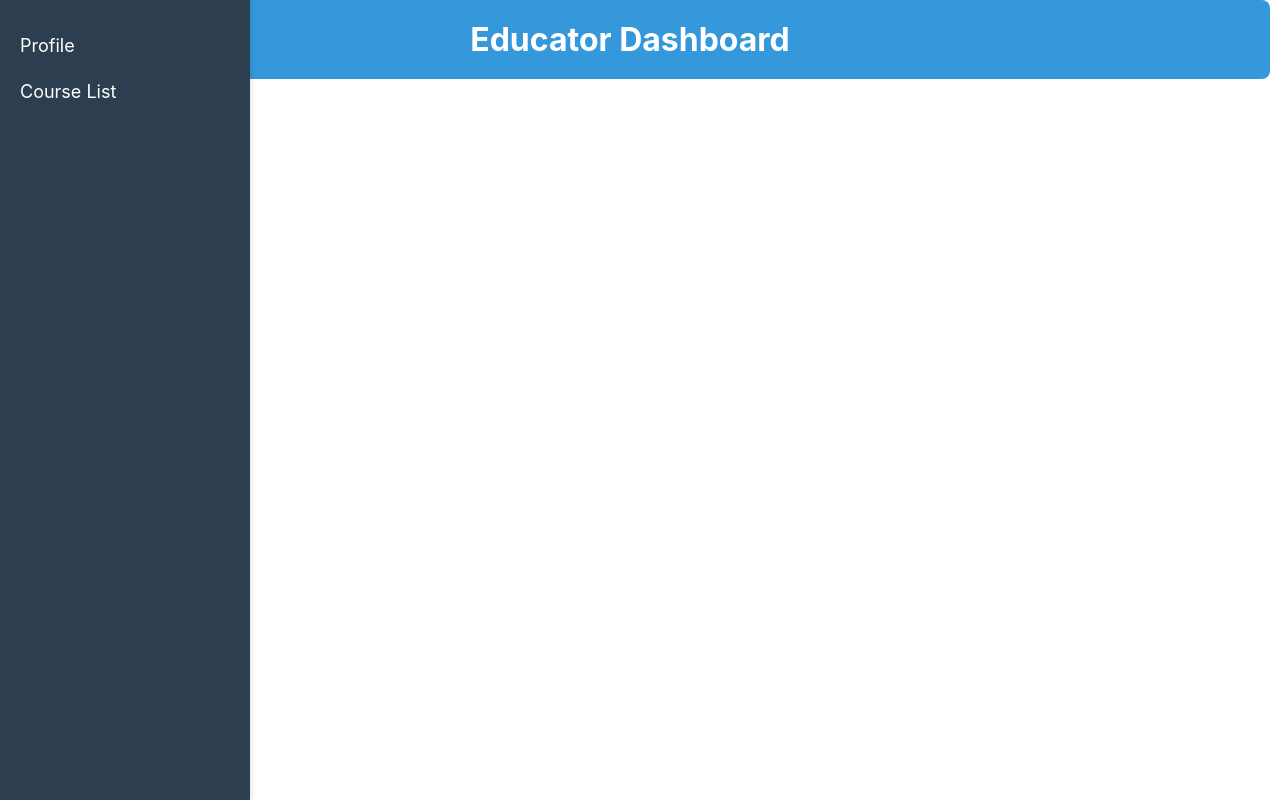
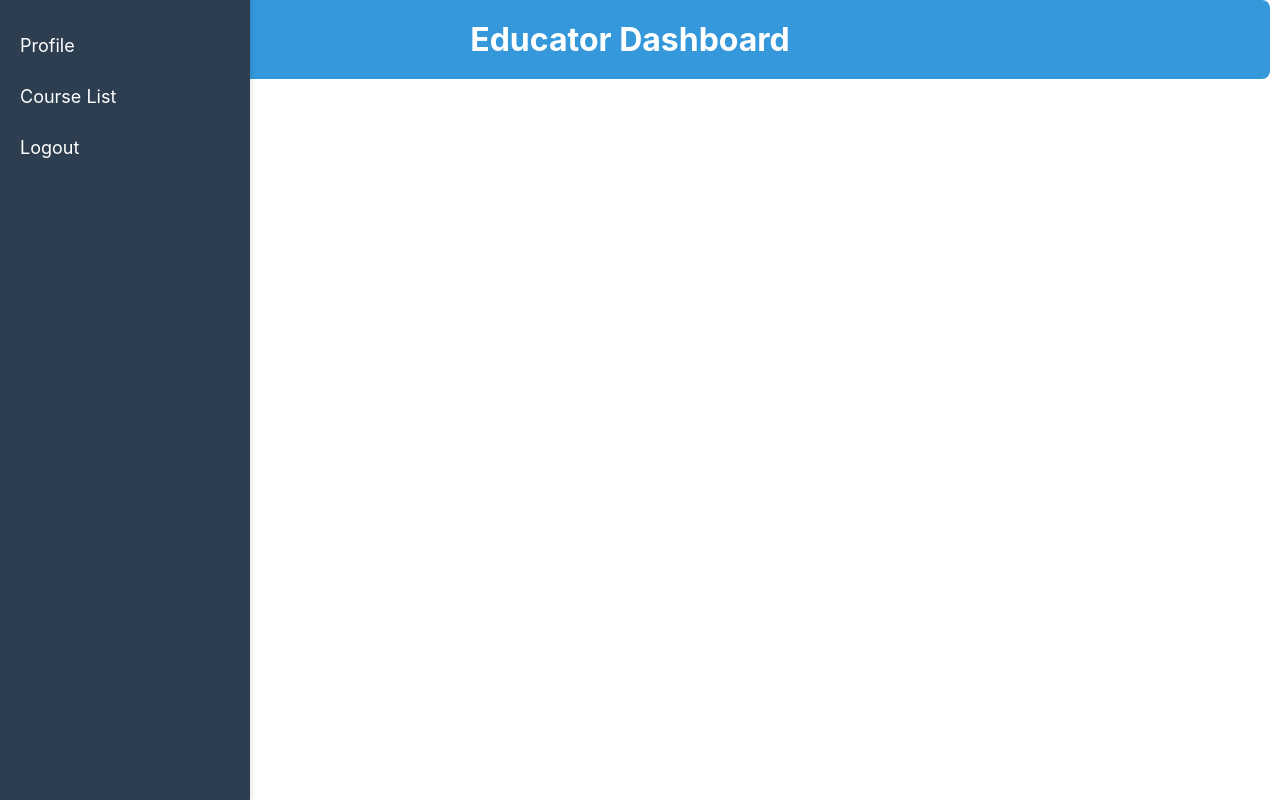
Before and after one commit to varunteja436/Finalprojectlms, a React (Create React App) app: page /educatordashboard in a window 1280 px wide. Built offline with nearby package versions, Linux system fonts and the light colour scheme; no server answers; the database is empty; sample sign-in values are in the browser's storage.

Commit message:
changes in the educator and student

```diff
--- a/src/App.js
+++ b/src/App.js
@@ -12,6 +12,7 @@ import EducatorCreateCourse from "./EducatorCreateCourse";
 import EducatorEditCourse from "./EducatorEditCourse";
 import EducatorCourseList from "./EducatorCourseList";
 import ForgotPassword from "./forgotpassword";
+import StudentProfile from "./Studentprofile";
 import "./App.css";
 
 function App() {
@@ -25,6 +26,7 @@ function App() {
           <Route path="/educatorlist" element={<Educatorlist />} />
           <Route path="/educatorcreate" element={<Educatorcreate />} />
           <Route path="/studentdashboard" element={<StudentDashboard />} />
+          <Route path="/studentprofile" element={<StudentProfile />} />
           <Route path="/educatordashboard" element={<EducatorDashboard />} />
           <Route path="/educatorprofile" element={<Educatorprofile />} />
           <Route path="/educatorcreatecourse" element={<EducatorCreateCourse />} />
--- a/src/EducatorCourseList.js
+++ b/src/EducatorCourseList.js
@@ -140,6 +140,9 @@
           <ul>
             <li><Link to="/educatorCourseList">Course List</Link></li>
           </ul>
+          <ul>
+            <li><Link to="/">logout</Link></li>
+          </ul>
         </aside>
         {courseContainer}
         {showCourseEditForm && showCourseDetails && (
--- a/src/Educatorcreate.js
+++ b/src/Educatorcreate.js
@@ -75,6 +75,7 @@ const CreateEducator = () => {
           <li><Link to="/educatorlist">Educatorlist</Link></li>
           <li><Link to="/">Logout</Link></li>
         </ul>
+
       </aside>
       <main className="educator-list-main">
         <header>
--- a/src/Educatordashboard.js
+++ b/src/Educatordashboard.js
@@ -77,6 +77,9 @@ const EducatorDashboard = () => {
       <ul>
         <li><Link to="/educatorCourseList">Course List</Link></li>
       </ul>
+      <ul>
+        <li><Link to="/">Logout</Link></li>
+      </ul>
     </aside>
     <main className="educator-dashboard-main">
       <header>
--- a/src/Educatorprofile.js
+++ b/src/Educatorprofile.js
@@ -47,6 +47,9 @@ const EducatorProfile = () => {
         <ul>
             <li><Link to="/educatorCourseList">Course List</Link></li>
         </ul>
+        <ul>
+            <li><Link to="/">Logout</Link></li>
+        </ul>
       </aside>
       <main className="educator-profile-main">
         <header>
--- a/src/Registration.css
+++ b/src/Registration.css
@@ -1,4 +1,4 @@
-/* Main container with background image */
+
 .registration-container {
     background-image: url('./cl.jpeg');
     background-repeat: no-repeat;
@@ -6,9 +6,9 @@
     background-position: center;
     height: 100%;
     width: 100%;
+    position: fixed;
   }
 
-  /* Wrapper to center the form */
   .registration-wrapper {
     width: 100%;
     display: flex;
@@ -16,7 +16,6 @@
     height: 100%;
   }
 
-  /* Form container styling */
   .registration-form-container {
     display: flex;
     flex-direction: column;
@@ -27,7 +26,6 @@
     width: 40%;
   }
 
-  /* Header styling */
   .registration-header {
     font-weight: 800;
     font-size: 50px;
@@ -36,7 +34,6 @@
     color: #fff;
   }
 
-  /* Input field styling */
   .registration-input {
     height: 48px;
     width: 90%;
@@ -47,7 +44,6 @@
     margin-bottom: 16px;
   }
 
-  /* Button styling */
   .registration-button {
     font-size: 40px;
     width: 80%;
@@ -59,7 +55,6 @@
     cursor: pointer;
   }
 
-  /* Footer text styling */
   .registration-footer-text {
     font-weight: 300;
     font-size: 20px;
--- a/src/Studentprofile.css
+++ b/src/Studentprofile.css
@@ -40,6 +40,7 @@
     display: flex;
     flex-direction: column;
     align-items: center;
+    justify-content: center;
   }
 
   header {
--- a/src/Studentprofile.js
+++ b/src/Studentprofile.js
@@ -68,6 +68,9 @@ const StudentProfile = () => {
       <aside>
         <ul>
           <li><Link to="/studentprofile">Profile</Link></li>
+        </ul>
+        <ul>
+          <li><Link to="/">Logout</Link></li>
         </ul>
       </aside>
       <main className="student-profile-main">
```
Also changed, not shown: src/StudentDashboard.js (line endings or trailing spaces), src/Studentdashboard.css (indentation only). Lines whose indentation alone changed are shown as unchanged.
